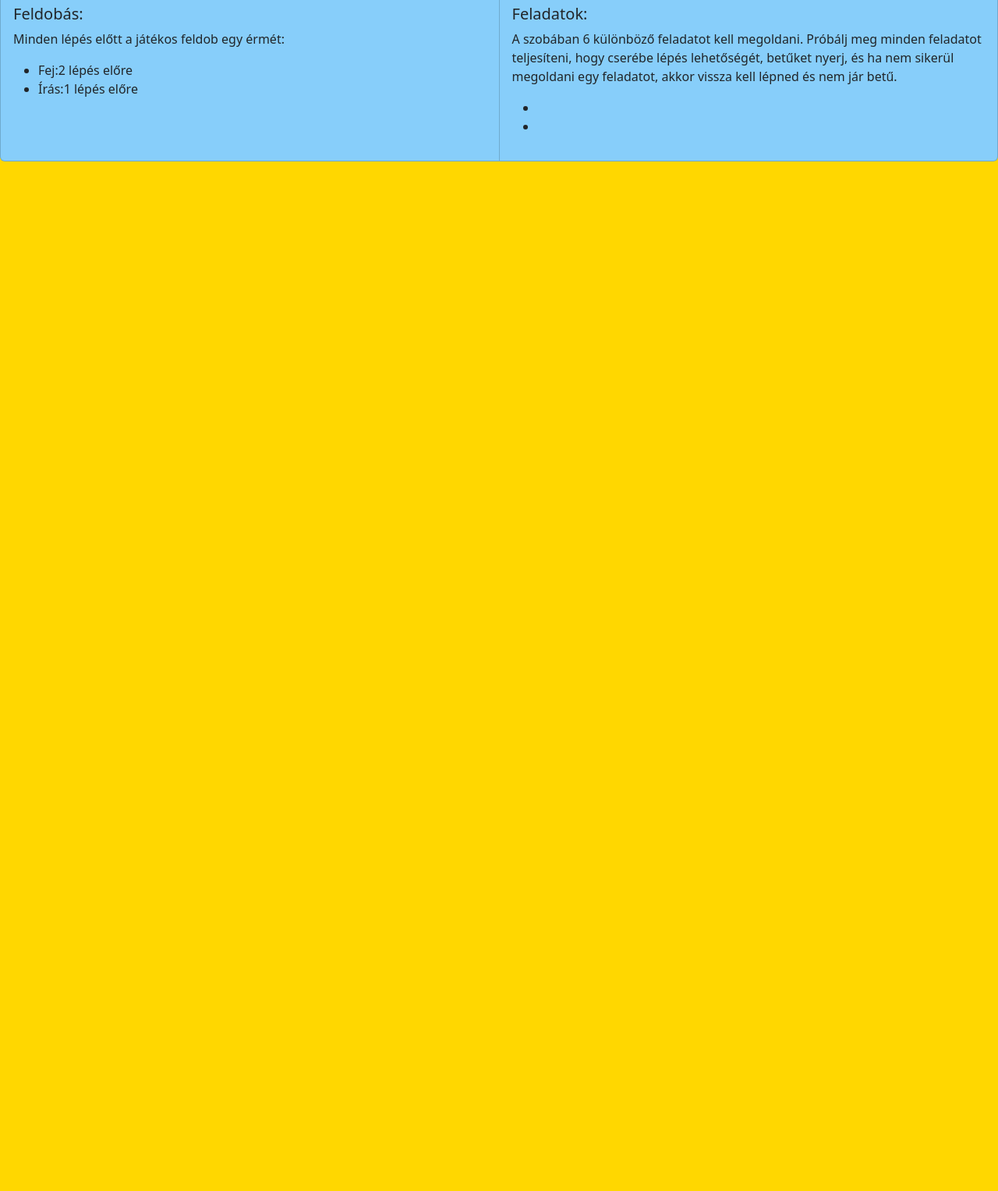
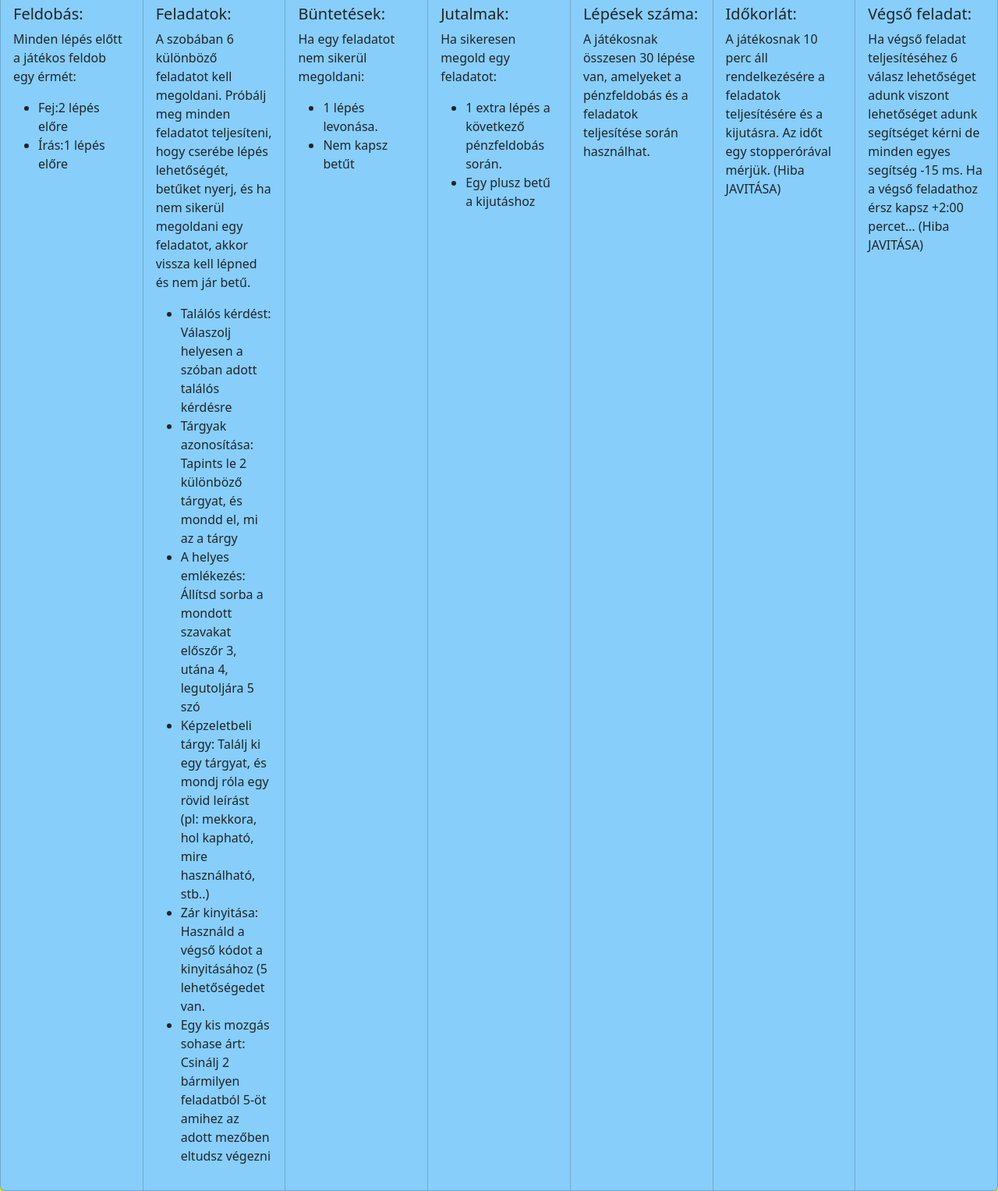
Before and after one commit to PrimePaladin/Aszfaltos-Jatek, a plain HTML site: page Aszfalt Játék/test.html in a window 1280 px wide. Shown: the part 771-2298 px from the top of the page at 78% size. Before the commit the page ends 978 px from the top, so only its background shows below. Drawn offline with nearby package versions, Linux system fonts and the light colour scheme.

Commit message:
Update test.html

```diff
--- a/Aszfalt Játék/test.html
+++ b/Aszfalt Játék/test.html
@@ -8,22 +8,23 @@
 <link rel="stylesheet" href="style.css">
 </head>
 <body>
-    <nav class="navbar navbar-expand-lg bg-body-tertiary">
+    <nav class="navbar bg-dark navbar-expand-lg bg-body-tertiary" data-bs-theme="dark">
         <div class="container-fluid">
-          <a class="navbar-brand" href="#">Navbar</a>
+          <a class="navbar-brand" href="#">Home</a>
           <button class="navbar-toggler" type="button" data-bs-toggle="collapse" data-bs-target="#navbarNavDropdown" aria-controls="navbarNavDropdown" aria-expanded="false" aria-label="Toggle navigation">
             <span class="navbar-toggler-icon"></span>
           </button>
           <div class="collapse navbar-collapse" id="navbarNavDropdown">
             <ul class="navbar-nav">
               <li class="nav-item">
-                <a class="nav-link active" aria-current="page" href="#">Home</a>
+                <a class="nav-link active" aria-current="page" href="index.html">Ami kell</a>
               </li>
               <li class="nav-item">
-                <a class="nav-link" href="#">Description</a>
+                <a class="nav-link" href="index2.html">Játékmenet</a>
               </li>
               <li class="nav-item">
-                <a class="nav-link" href="#">Creators</a>
+                <a class="nav-link" href="#">Készítők</a>
+              </li>
               </li>
               <li class="nav-item dropdown">
                 <a class="nav-link dropdown-toggle" href="#" role="button" data-bs-toggle="dropdown" aria-expanded="false">
@@ -32,7 +33,6 @@
                 <ul class="dropdown-menu">
                   <li><a class="dropdown-item" href="#">Pictures link</a></li>
                   <li><a class="dropdown-item" href="#">Table link</a></li>
-                  <li><a class="dropdown-item" href="#"></a></li>
                 </ul>
               </li>
             </ul>
@@ -47,19 +47,19 @@
         </div>
         <div class="carousel-inner">
           <div class="carousel-item active">
-            <img src="EscapeRoom.webp" class="d-block w-100" alt="#">
+            <img src="Escape Room.webp" class="d-block w-100" alt="#">
             <div class="carousel-caption d-none d-md-block">
               <h5>The Plan</h5>
             </div>
           </div>
           <div class="carousel-item">
-            <img src="dark room.jpg" class="d-block w-100" alt="#">
+            <img src="image.jpg" class="d-block w-100" alt="#">
             <div class="carousel-caption d-none d-md-block">
               <h5>The Place</h5>
             </div>
           </div>
           <div class="carousel-item">
-            <img src="Aszfalt Tábla IGAZI.png" class="d-block w-100" alt="#">
+            <img src="palya.jpg" class="d-block w-100" alt="#">
             <div class="carousel-caption d-none d-md-block">
               <h5>The Layout</h5>
             </div>
@@ -90,11 +90,55 @@
         <div class="card-body">
           <h5 class="card-title">Feladatok:</h5>
           <p class="card-text">A szobában 6 különböző feladatot kell megoldani.  Próbálj meg minden feladatot teljesíteni, hogy cserébe lépés lehetőségét, betűket nyerj, és ha nem sikerül megoldani egy feladatot, akkor vissza kell lépned és nem jár betű. </p>
+    <ul>
+        <li>Találós kérdést: Válaszolj helyesen a szóban adott találós kérdésre </li>
+        <li>Tárgyak azonosítása: Tapints le 2 különböző tárgyat, és mondd el, mi az a tárgy  </li>
+        <li>A helyes emlékezés: Állítsd sorba a mondott szavakat előszőr 3, utána 4, legutoljára 5 szó </li>
+        <li>Képzeletbeli tárgy: Találj ki egy tárgyat, és mondj róla egy rövid leírást <br>
+            (pl: mekkora, hol kapható, mire használható, stb..) </li>
+        <li>Zár kinyitása: Használd a végső kódot a kinyitásához (5 lehetőségedet van. </li>
+        <li>Egy kis mozgás sohase árt:  Csinálj 2 bármilyen feladatból 5-öt amihez az adott mezőben eltudsz végezni </li>
+    </ul>
+        </div>
+     </div>
+     <div class="card háttér" style="width: 18rem;">
+        <div class="card-body">
+          <h5 class="card-title">Büntetések:</h5>
+          <p class="card-text">Ha egy feladatot nem sikerül megoldani: </p>
         <ul>
-            <li></li>
-            <li></li>
+            <li>1 lépés levonása. </li>
+            <li>Nem kapsz betűt </li>
         </ul>
       </div>
+      </div>
+      <div class="card háttér" style="width: 18rem;">
+        <div class="card-body">
+          <h5 class="card-title">Jutalmak:</h5>
+          <p class="card-text">Ha sikeresen megold egy feladatot: </p>
+          <ul>
+            <li>1 extra lépés a következő pénzfeldobás során. </li>
+            <li>Egy plusz betű a kijutáshoz </li>
+          </ul>
+        </div>
+      </div>
+      <div class="card háttér" style="width: 18rem;">
+        <div class="card-body">
+          <h5 class="card-title">Lépések száma:</h5>
+          <p class="card-text">A játékosnak összesen 30 lépése van, amelyeket a pénzfeldobás és a feladatok teljesítése során használhat.  </p>
+        </div>
+      </div>
+      <div class="card háttér" style="width: 18rem;">
+        <div class="card-body">
+          <h5 class="card-title">Időkorlát:</h5>
+          <p class="card-text">A játékosnak 10 perc áll rendelkezésére a feladatok teljesítésére és a kijutásra. Az időt egy stopperórával mérjük. (Hiba JAVITÁSA)   </p>
+        </div>
+      </div>
+      <div class="card háttér" style="width: 18rem;">
+        <div class="card-body">
+          <h5 class="card-title">Végső feladat:</h5>
+          <p class="card-text">Ha végső feladat teljesítéséhez 6 válasz lehetőséget adunk viszont lehetőséget adunk segítséget kérni de minden egyes segítség -15 ms.
+            Ha a végső feladathoz érsz kapsz +2:00 percet... (Hiba JAVITÁSA)  </p>
+        </div>
       </div>
 </div>
     <script src="https://cdn.jsdelivr.net/npm/bootstrap@5.3.3/dist/js/bootstrap.bundle.min.js" integrity="sha384-YvpcrYf0tY3lHB60NNkmXc5s9fDVZLESaAA55NDzOxhy9GkcIdslK1eN7N6jIeHz" crossorigin="anonymous"></script>
```
